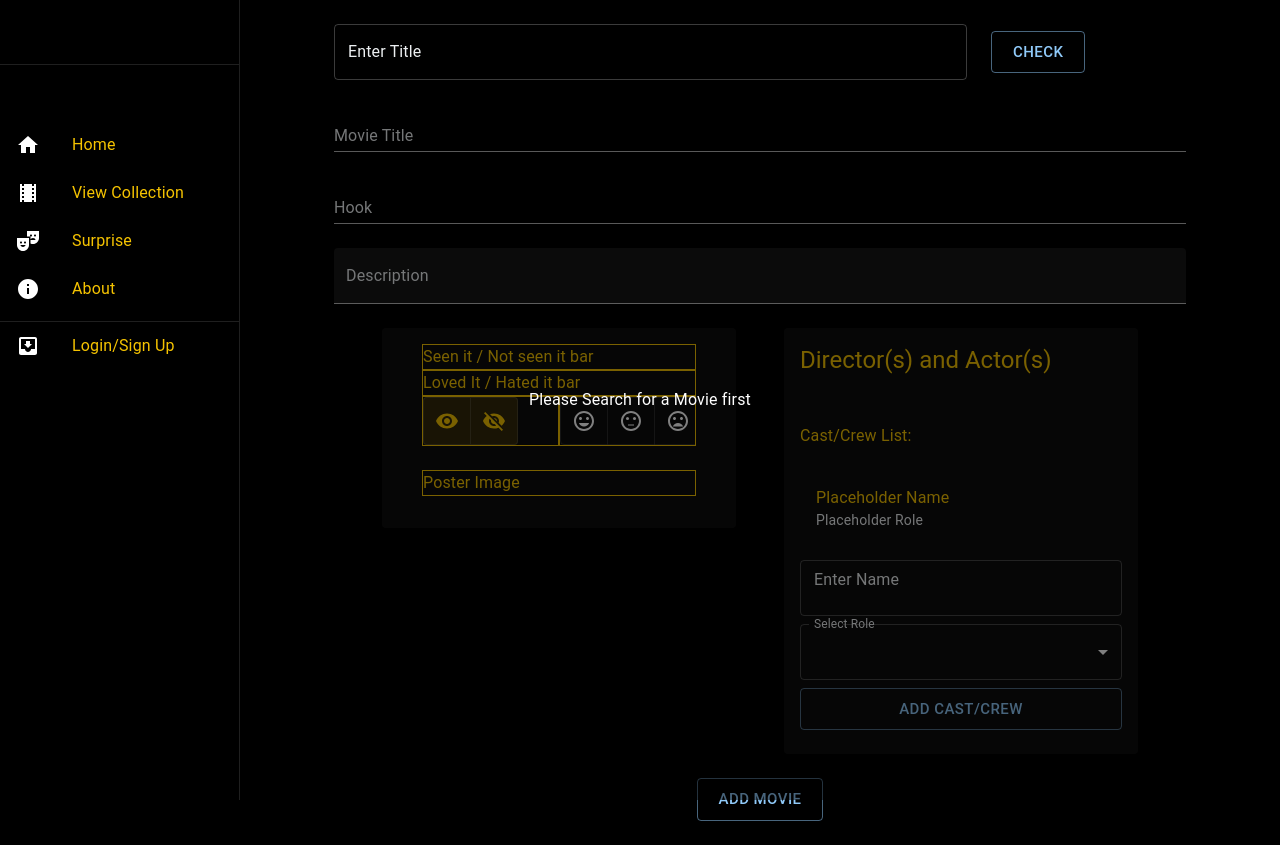
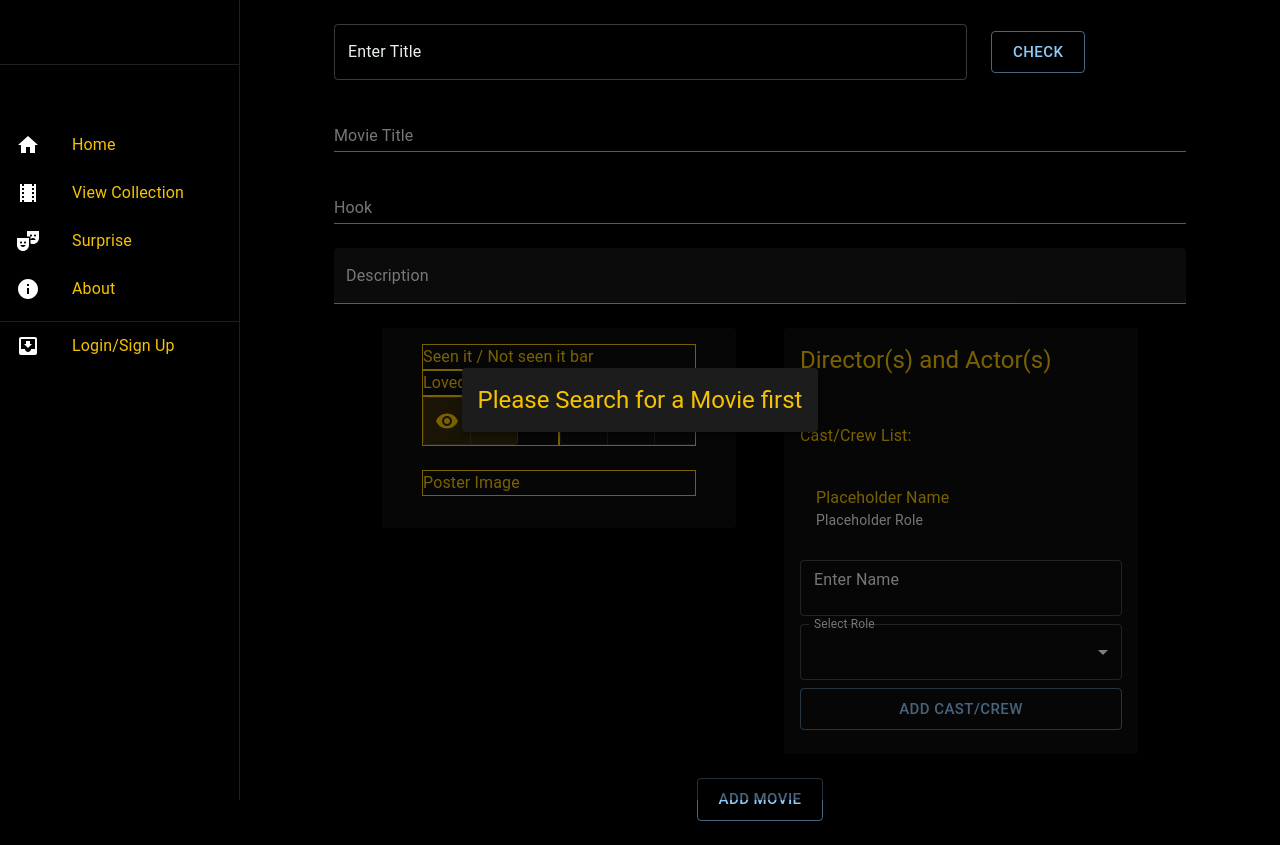
Before and after one commit to WilliamCrownover/bfanz, a React (Create React App) app in the folder client/: page /AddMovie in a window 1280 px wide. Built offline with nearby package versions, Linux system fonts and the light colour scheme.

Commit message:
styled the overlay message to make it more readable

```diff
--- a/client/src/pages/AddMovie/index.js
+++ b/client/src/pages/AddMovie/index.js
@@ -6,6 +6,7 @@ import Button from '@mui/material/Button';
 import Typography from '@mui/material/Typography';
 import Backdrop from '@mui/material/Backdrop';
 import Box from '@mui/material/Box';
+import Paper from '@mui/material/Paper';
 
 import AddForm from './AddForm';
 
@@ -76,9 +77,11 @@ const AddMovie = () => {
                                         zIndex: 1
                                     }}
                                 >
-                                    <Typography>
-                                        Please Search for a Movie first
-                                    </Typography>
+                                    <Paper elevation={6} sx={{p:2}} >
+                                        <Typography variant="h5" align="center">
+                                            Please Search for a Movie first
+                                        </Typography>
+                                    </Paper>
                                 </Backdrop>
                             </Box>
                         </Grid>
```
